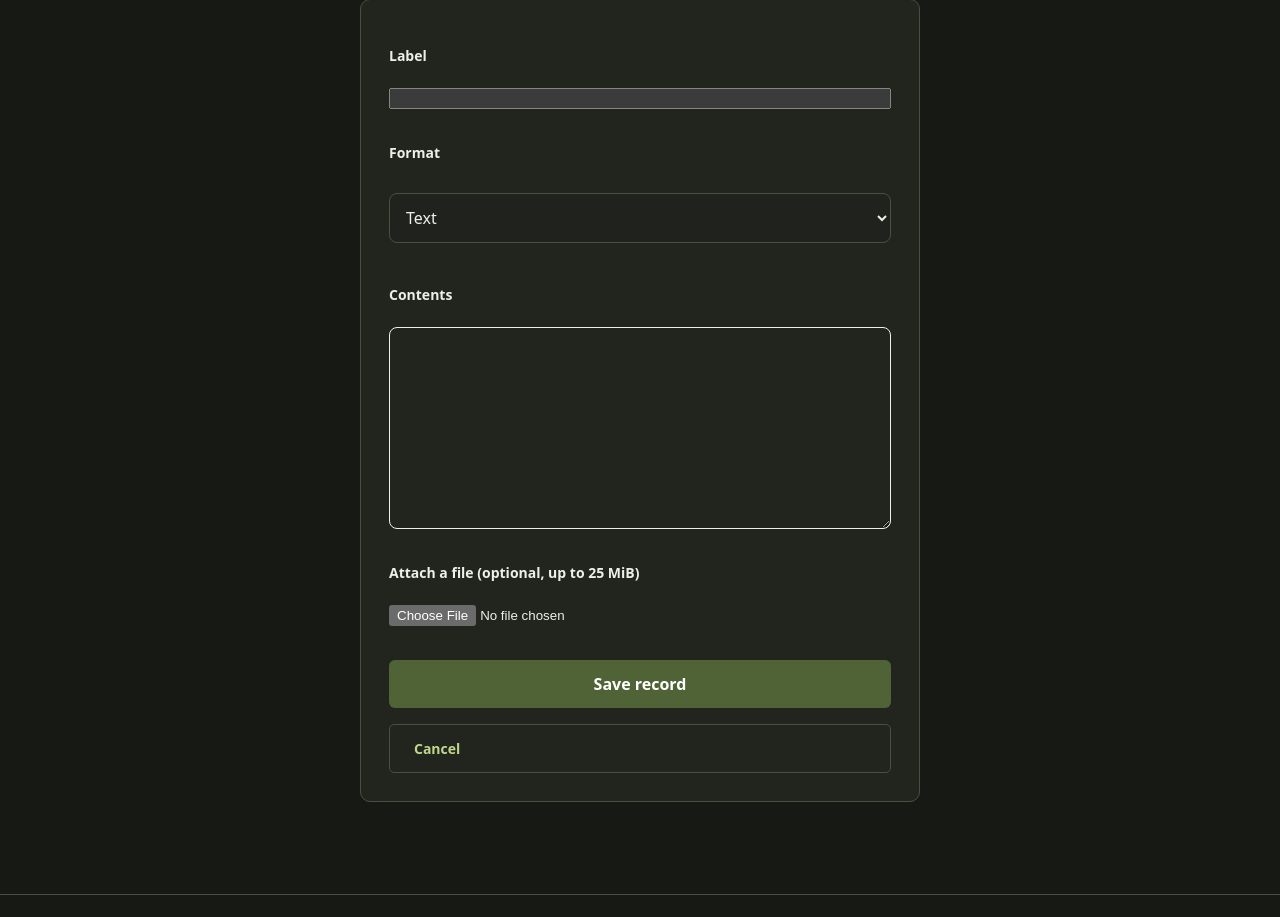
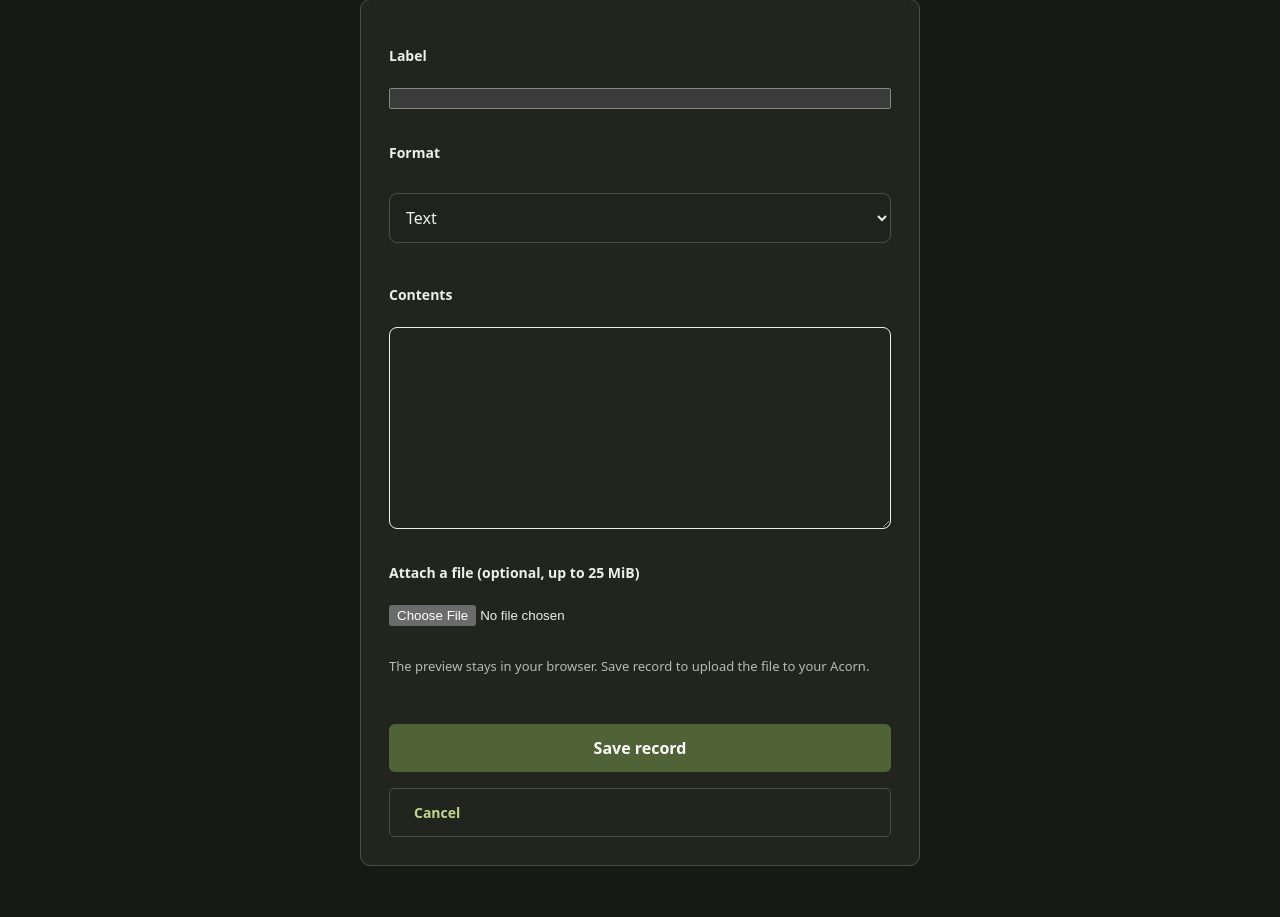
Before and after one commit to trbouma/oakgate, a FastAPI app: template app/templates/record_new.html in a window 1280 px wide. Shown: the part 218-1135 px from the top of the page. Run offline with FastAPI, Linux system fonts and the light colour scheme; the template is opened without the code that fills it, so the values that code supplies are empty; some libraries are stand-ins or nearby versions.

Commit message:
feat: preview attachments in the Add Record form
- Show images, PDF first pages, and text before saving
- Add file removal and size validation
- Keep previews local until the record is saved

```diff
--- a/app/record_routes.py
+++ b/app/record_routes.py
@@ -47,7 +47,7 @@ def render(request, session, **context):
 
 def render_new(request, session, **context):
     return request.app.state.templates.TemplateResponse(request=request, name='record_new.html',
-        context={**session, 'active_page': 'add-record', **context})
+        context={**session, 'active_page': 'records', **context})
 
 
 @router.get('/account/add-record', include_in_schema=False)
--- /dev/null
+++ b/app/static/attachment-preview.js
@@ -0,0 +1,88 @@
+"use strict";
+const input = document.querySelector('#record-attachment');
+const panel = document.querySelector('[data-attachment-preview]');
+if (input && panel) {
+  const content = panel.querySelector('[data-attachment-content]');
+  const status = panel.querySelector('[data-attachment-status]');
+  const name = panel.querySelector('[data-attachment-name]');
+  let revision = 0;
+  let objectUrl;
+  let pdfTask;
+  function clear() {
+    revision += 1;
+    if (objectUrl) URL.revokeObjectURL(objectUrl);
+    objectUrl = undefined;
+    if (pdfTask) void pdfTask.destroy().catch(() => {});
+    pdfTask = undefined;
+    content.replaceChildren();
+    status.textContent = '';
+    name.textContent = '';
+    input.setCustomValidity('');
+    panel.hidden = true;
+  }
+  input.addEventListener('change', async () => {
+    clear();
+    const file = input.files[0];
+    if (!file) return;
+    const current = revision;
+    panel.hidden = false;
+    name.textContent = `${file.name} · ${(file.size / 1024).toFixed(1)} KB`;
+    if (!file.size || file.size > 25 * 1024 * 1024) {
+      status.textContent = panel.dataset.tooLarge;
+      input.setCustomValidity(panel.dataset.tooLarge);
+      return;
+    }
+    status.textContent = panel.dataset.loading;
+    try {
+      // Never embed HTML, SVG or unknown files as executable documents.
+      if (['image/png', 'image/jpeg', 'image/gif', 'image/webp', 'image/avif'].includes(file.type)) {
+        const img = document.createElement('img');
+        img.alt = file.name;
+        objectUrl = URL.createObjectURL(file);
+        img.src = objectUrl;
+        img.onerror = () => { if (current === revision) status.textContent = panel.dataset.unavailable; };
+        content.append(img);
+        status.textContent = '';
+      } else if (file.type === 'application/pdf' || /\.pdf$/i.test(file.name)) {
+        const pdfjs = await import('/static/pdf.mjs');
+        if (current !== revision) return;
+        pdfjs.GlobalWorkerOptions.workerSrc = '/static/pdf.worker.mjs';
+        const data = await file.arrayBuffer();
+        if (current !== revision) return;
+        const task = pdfjs.getDocument({data, isEvalSupported: false});
+        pdfTask = task;
+        const doc = await task.promise;
+        const page = await doc.getPage(1);
+        if (current !== revision) return;
+        const natural = page.getViewport({scale: 1});
+        const scale = Math.min(2, 1600 / Math.max(natural.width, natural.height));
+        const viewport = page.getViewport({scale});
+        const canvas = document.createElement('canvas');
+        canvas.width = Math.ceil(viewport.width);
+        canvas.height = Math.ceil(viewport.height);
+        canvas.setAttribute('aria-label', panel.dataset.pdfPage);
+        await page.render({canvasContext: canvas.getContext('2d'), viewport}).promise;
+        if (current !== revision) return;
+        content.append(canvas);
+        status.textContent = panel.dataset.pdfPage;
+      } else if (['text/plain', 'application/json'].includes(file.type) || /\.(txt|json|csv|md)$/i.test(file.name)) {
+        const text = await file.slice(0, 262144).text();
+        if (current !== revision) return;
+        const pre = document.createElement('pre');
+        pre.textContent = text + (file.size > 262144 ? '\n…' : '');
+        content.append(pre);
+        status.textContent = '';
+      } else {
+        status.textContent = panel.dataset.unavailable;
+      }
+    } catch (_) {
+      if (current === revision) status.textContent = panel.dataset.unavailable;
+    }
+  });
+  panel.querySelector('[data-attachment-remove]').addEventListener('click', () => {
+    clear();
+    input.value = '';
+    input.focus();
+  });
+  window.addEventListener('pagehide', clear);
+}
--- a/app/static/style.css
+++ b/app/static/style.css
@@ -370,3 +370,10 @@ body:not(.landing) > header { padding-block: 12px; gap: 12px; }
 .payment-review-item { border-top:1px solid var(--border,#899577); margin-top:24px; padding-top:16px; }
 .send-panel .review-ack { display:flex; align-items:flex-start; gap:12px; margin-top:20px; }
 .send-panel .review-ack input[type=checkbox] { width:22px; height:22px; flex-shrink:0; margin:0; }
+
+.wallet-actions.record-create-actions { padding:0; margin:12px 0; }
+
+.attachment-preview { min-width:0; }
+.attachment-preview img, .attachment-preview canvas { display:block; max-width:100%; height:auto; margin:12px auto; }
+.attachment-preview pre { white-space:pre-wrap; overflow-wrap:anywhere; max-height:24rem; overflow:auto; }
+.attachment-preview p { overflow-wrap:anywhere; }
--- a/app/templates/base.html
+++ b/app/templates/base.html
@@ -1,6 +1,6 @@
 <!doctype html>
 <html lang="{{ language }}" data-theme="dark"><head><meta charset="utf-8"><meta name="viewport" content="width=device-width, initial-scale=1">
-<script src="/static/theme.js?v=20261018-theme-1"></script><meta name="theme-color" content="#171914"><title>{{ _("OakGate · Mainstay") }}</title><link rel="icon" href="/logo.png"><link rel="stylesheet" href="/static/style.css?v=20261020-full-width-actions-1"><script src="/static/forms.js?v=20261019-confirm-busy-1" defer></script></head>
+<script src="/static/theme.js?v=20261018-theme-1"></script><meta name="theme-color" content="#171914"><title>{{ _("OakGate · Mainstay") }}</title><link rel="icon" href="/logo.png"><link rel="stylesheet" href="/static/style.css?v=20261020-attachment-preview-1"><script src="/static/forms.js?v=20261019-confirm-busy-1" defer></script></head>
 <body{% if active_page %} class="account-shell"{% endif %}><header class="app-header"><div class="header-brand-group">
 <details class="brand-disclosure">
 <summary class="brand-icon" aria-label="{{ _('About OakGate') }}" title="{{ _('About OakGate') }}"><img src="/logo.png" alt="" width="32" height="32"></summary>
@@ -15,7 +15,7 @@
 <a href="/account/records"{% if active_page == 'records' %} aria-current="page"{% endif %}>{{ _("Records") }}</a>
 <a href="/account/messages"{% if active_page == 'messages' %} aria-current="page"{% endif %}>{{ _("Messages") }}</a>
 <a href="/account/preferences"{% if active_page == 'preferences' %} aria-current="page"{% endif %}>{{ _("Preferences") }}</a>
-</nav><div class="wallet-actions" aria-label="{{ _('Wallet actions') }}"><a class="primary-action" href="/account/scan"{% if active_page == 'scan' %} aria-current="page"{% endif %}>{{ _('Scan') }}</a><a class="primary-action" href="/account/receive"{% if active_page == 'receive' %} aria-current="page"{% endif %}>{{ _('Receive') }}</a><a class="primary-action" href="/account/add-record"{% if active_page == 'add-record' %} aria-current="page"{% endif %}>{{ _('Add Record') }}</a></div>{% endif %}
+</nav><div class="wallet-actions" aria-label="{{ _('Wallet actions') }}"><a class="primary-action" href="/account/scan"{% if active_page == 'scan' %} aria-current="page"{% endif %}>{{ _('Scan') }}</a><a class="primary-action" href="/account/receive"{% if active_page == 'receive' %} aria-current="page"{% endif %}>{{ _('Receive') }}</a></div>{% endif %}
 <p id="page-progress" class="page-progress" role="status" aria-live="polite" aria-atomic="true" data-working="{{ _('Working. Please wait…') }}" data-opening="{{ _('Opening…') }}" hidden></p>
 <main>{% block content %}{% endblock %}</main>
 <footer>OakGate <span>{{ _("Part of the Mainstay family.") }}</span></footer></body></html>
--- a/app/templates/record_new.html
+++ b/app/templates/record_new.html
@@ -8,6 +8,17 @@
 <label for="record-format">{{ _('Format') }}</label><select id="record-format" name="format"><option value="text">{{ _('Text') }}</option><option value="json">{{ _('JSON') }}</option></select>
 <label for="record-payload">{{ _('Contents') }}</label><textarea id="record-payload" name="payload" rows="8"></textarea>
 <label for="record-attachment">{{ _('Attach a file') }} {{ _('(optional, up to 25 MiB)') }}</label><input type="file" id="record-attachment" name="attachment">
+<section class="attachment-preview" data-attachment-preview hidden
+ data-unavailable="{{ _('Preview unavailable for this file type. You can still save it.') }}"
+ data-too-large="{{ _('Choose a nonempty file up to 25 MiB.') }}"
+ data-loading="{{ _('Loading preview…') }}"
+ data-pdf-page="{{ _('PDF preview — first page') }}">
+<p data-attachment-name></p><p data-attachment-status role="status"></p>
+<div data-attachment-content></div>
+<button type="button" class="secondary-action" data-attachment-remove>{{ _('Remove file') }}</button>
+</section>
+<p class="note">{{ _('The preview stays in your browser. Save record to upload the file to your Acorn.') }}</p>
+<script type="module" src="/static/attachment-preview.js?v=1"></script>
 <button class="primary-action" type="submit">{{ _('Save record') }}</button>
 <a class="secondary-action" href="/account/records">{{ _('Cancel') }}</a>
 </form>
--- a/app/templates/records.html
+++ b/app/templates/records.html
@@ -1,6 +1,7 @@
 {% extends "base.html" %}
 {% block content %}
 <div class="records-heading"><h2>{{ _("Your Records") }}</h2><p class="note">{{ _("Newest first") }}</p></div>
+{% if connected %}<div class="wallet-actions record-create-actions"><a class="primary-action" href="/account/add-record">{{ _('Add Record') }}</a></div>{% endif %}
 <nav class="record-actions" aria-label="Record views"><a href="/account/records">{{ _("List") }}</a><a href="/account/records?view=folders">{{ _("Folders") }}</a><a href="/account/record-shares">{{ _("Active shares") }}</a></nav>
 {% if folder_mode %}<nav class="record-breadcrumbs" aria-label="Folders">{% for crumb in breadcrumbs %}<a href="{{ crumb.url }}">{{ crumb.label }}</a>{% if not loop.last %}<span>/</span>{% endif %}{% endfor %}</nav>{% endif %}
 <section class="records-panel" aria-label="Acorn records">
```
Also changed, not shown: docs/011-record-workflows.md (+3 -2 lines), tests/test_record_create.py (+5 -1 lines).
